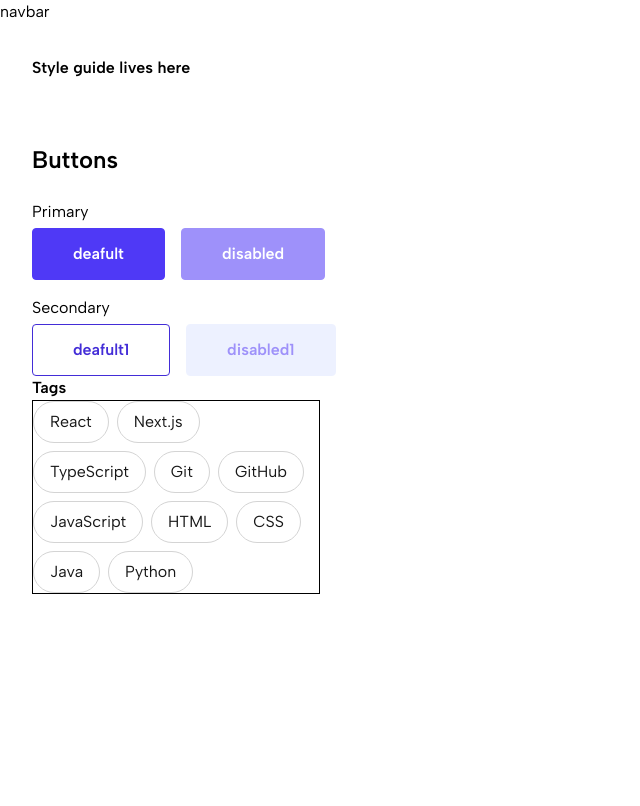
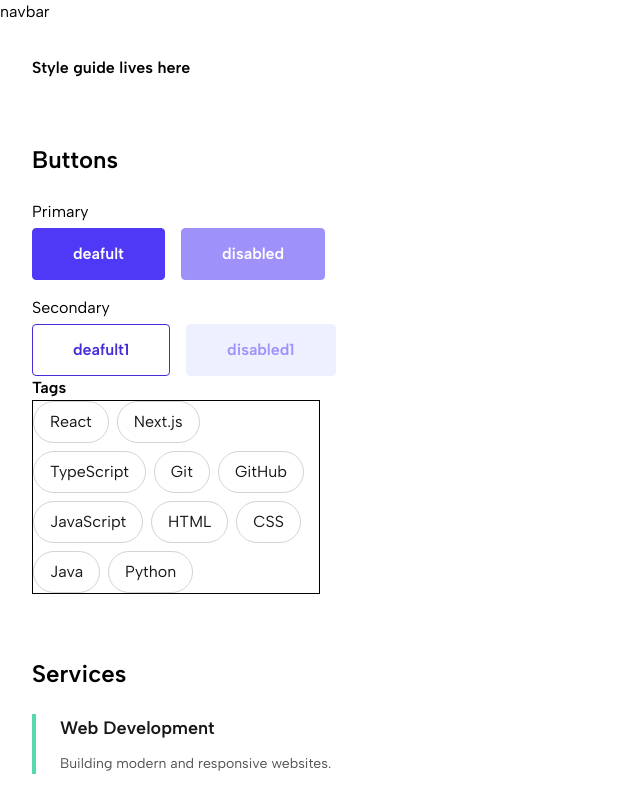
Before and after one commit to aqdigitalltd/portfolio, a Next.js app: page /style-guide in a window 1280 px wide. Shown: the whole page, without its empty margins (0-640 px from the left). Built offline with nearby package versions, Linux system fonts and the light colour scheme.

Commit message:
PN4-What I do card

```diff
--- a/src/app/style-guide/StyleGuide.tsx
+++ b/src/app/style-guide/StyleGuide.tsx
@@ -1,6 +1,7 @@
 "use client"
 import Button from "@/components/Button"
 import Tag from "@/components/tag"
+import ServiceCard from "@/components/ServiceCard"
 
 export default function StyleGuide() {
   const tags = [
@@ -24,6 +25,7 @@ export default function StyleGuide() {
 
       <section aria-labelledby="buttons-heading" className="mt-16">
         <h2 className="text-2xl font-semibold">Buttons</h2>
+
         <div className="mt-6">
           <div className="mt-5 flex flex-col gap-4">
             <div>
@@ -38,6 +40,7 @@ export default function StyleGuide() {
                 />
               </div>
             </div>
+
             <div>
               <p className="pb-1">Secondary</p>
               <div className="flex gap-4">
@@ -56,12 +59,21 @@ export default function StyleGuide() {
 
       <section aria-labelledby="tags-heading">
         <h2 className="text-base font-semibold">Tags</h2>
-        <div className="flex-wrap border border-solid border-black inline-flex gap-2 max-w-2xs ">
-         {tags.map(label => (
-       <Tag key={label} label={label} />
-          )
-        )
-          }
+
+        <div className="flex-wrap border border-solid border-black inline-flex gap-2 max-w-2xs">
+          {tags.map(label => (
+            <Tag key={label} label={label} />
+          ))}
+        </div>
+      </section>
+
+      <section className="mt-16">
+        <h2 className="text-2xl font-semibold">Services</h2>
+        <div className="mt-6">
+          <ServiceCard
+            title="Web Development"
+            body="Building modern and responsive websites."
+          />
         </div>
       </section>
     </div>
--- /dev/null
+++ b/src/components/ServiceCard.tsx
@@ -0,0 +1,20 @@
+interface ServiceCardProps {
+  title: string
+  body: string
+}
+
+const ServiceCard = ({ title, body }: ServiceCardProps) => {
+  return (
+    <div className="flex flex-col border-l-4 border-secondary-400 pl-6 gap-3 w-[358px]">
+      <h3 className="text-lg font-semibold text-neutral-900">
+        {title}
+      </h3>
+
+      <p className="text-sm text-neutral-600">
+        {body}
+      </p>
+    </div>
+  )
+}
+
+export default ServiceCard
```
